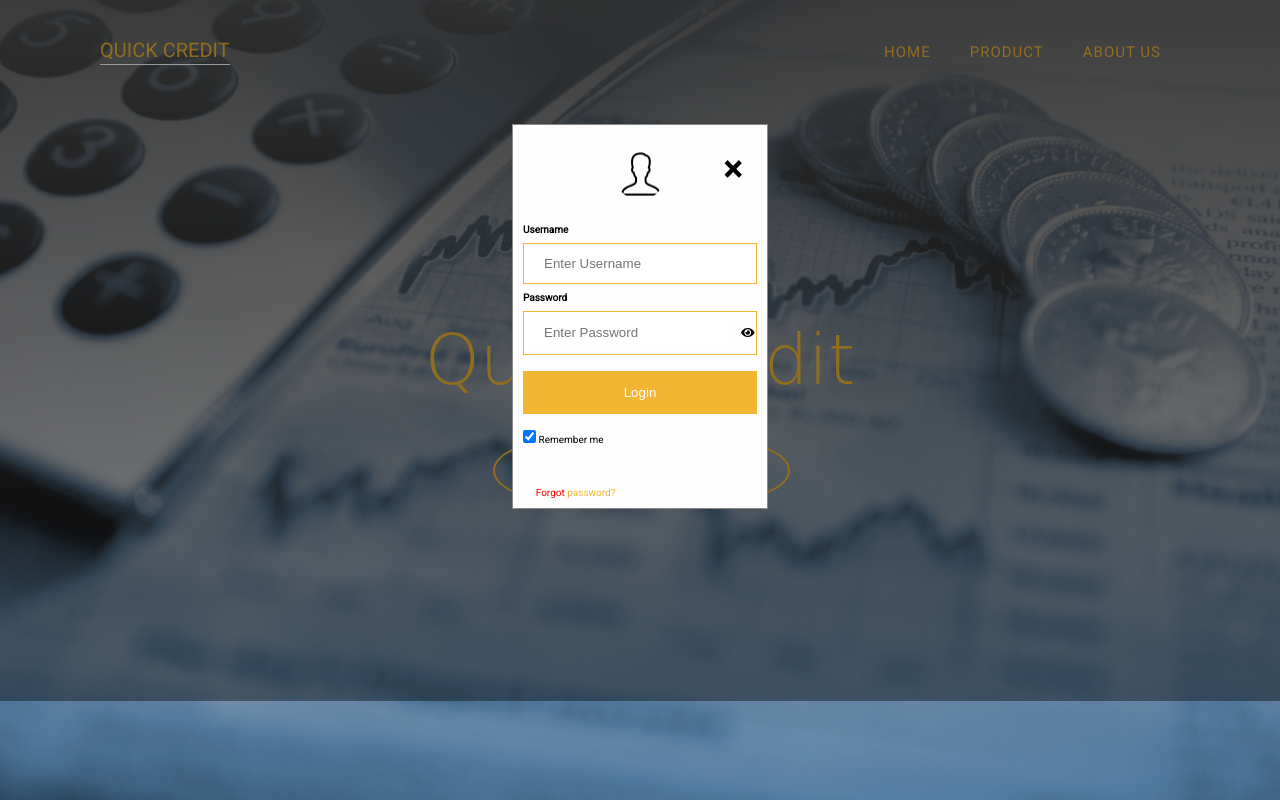
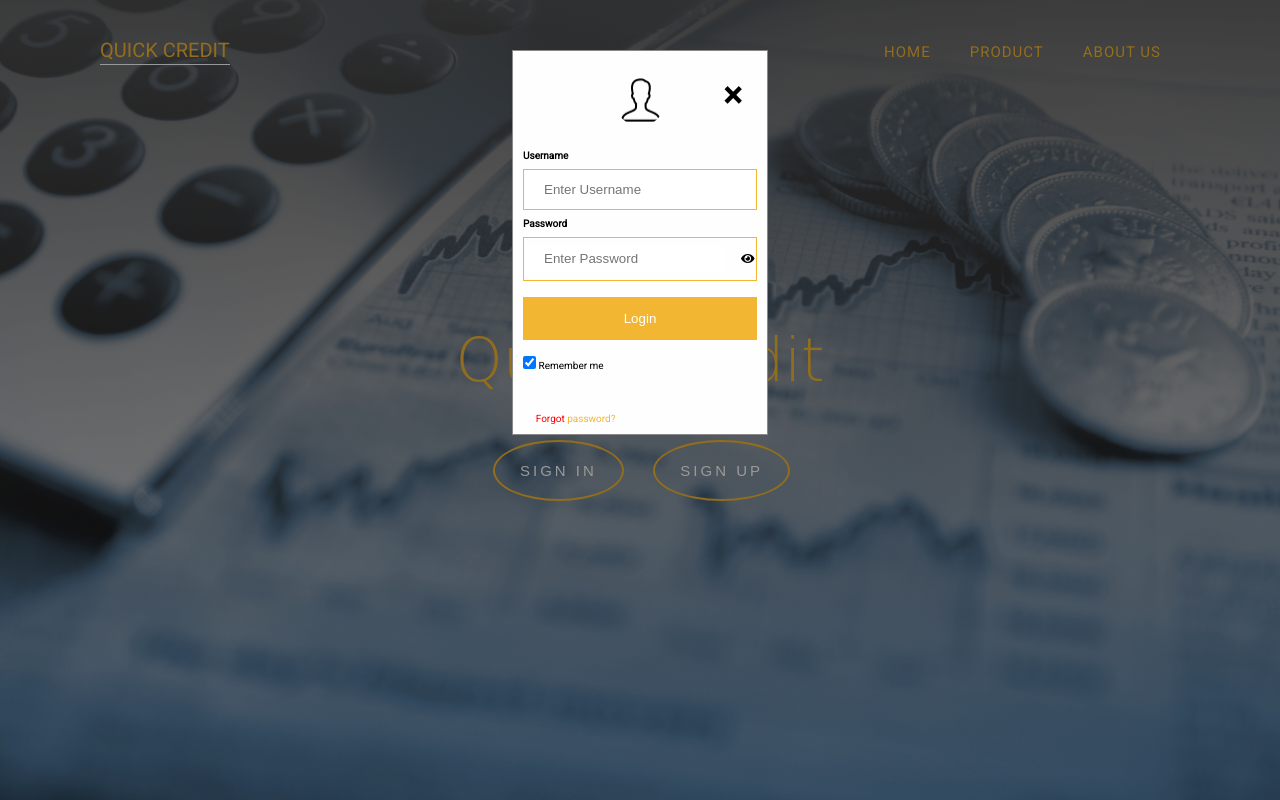
Before and after one commit to dgovnor/Quick-Credit, a plain HTML site: page index.html in a window 1280 px wide. Both pictures are taken after a click on the button "SIGN IN". Shown: the top 800 px of the page. Drawn offline with Linux system fonts and the light colour scheme; a web font is replaced by a local one.

```diff
--- a/index.html
+++ b/index.html
@@ -46,7 +46,7 @@
     </header>
     <!--This is the sigin modal -->
     <div id="signinModal" class="modal">
-      <form class="modal-content animate" action="/dashboard.html">
+      <form class="modal-content animate" action="/User-dashboard.html">
         <div class="imgcontainer">
           <span id="close" class="close" title="Close Modal">×</span>
           <img src="img_avatar2.png" alt="Avatar" class="avatar" />
@@ -86,7 +86,7 @@
 
     <!--This is the modal for signup -->
     <div id="signupModal" class="modal">
-      <form class="modal-content animate" action="/dashboard.html">
+      <form class="modal-content animate" action="/User-dashboard.html">
         <div class="container-login">
           <label><b>First Name</b></label>
           <input
@@ -186,7 +186,7 @@
     </section>
     <footer>
       <div class="locations">
-        <h4>&#169 Ezekiel Jude</h4>
+        <h4>&#169 2019</h4>
       </div>
     </footer>
     <script src="script.js"></script>
--- a/style.css
+++ b/style.css
@@ -156,7 +156,7 @@
 .main-text h1 {
   font-family: var(--main-font-family);
   color: var(--main-font-color);
-  font-size: 7rem;
+  font-size: 6rem;
   font-weight: 100;
   margin-bottom: 5rem;
 }
@@ -322,7 +322,7 @@
   left: 0;
   top: 0;
   width: 100%;
-  height: auto;
+  height: 100vh;
   overflow: auto;
   background-color: rgb(0, 0, 0);
   background-color: rgba(0, 0, 0, 0.4);
@@ -331,7 +331,7 @@
 
 .modal-content {
   background-color: #fefefe;
-  margin: 5% auto 15% auto;
+  margin: 5% auto 5% auto;
   border: 1px solid #888;
   width: 80%;
 }
@@ -469,6 +469,9 @@
   .modal-content {
     width: 20%;
     height: auto;
+    position: relative;
+    margin: 5% auto 0 auto;
+    top: -10%;
   }
 
   .container-section {
```
Also changed, not shown: script.js (+0 -7 lines).
